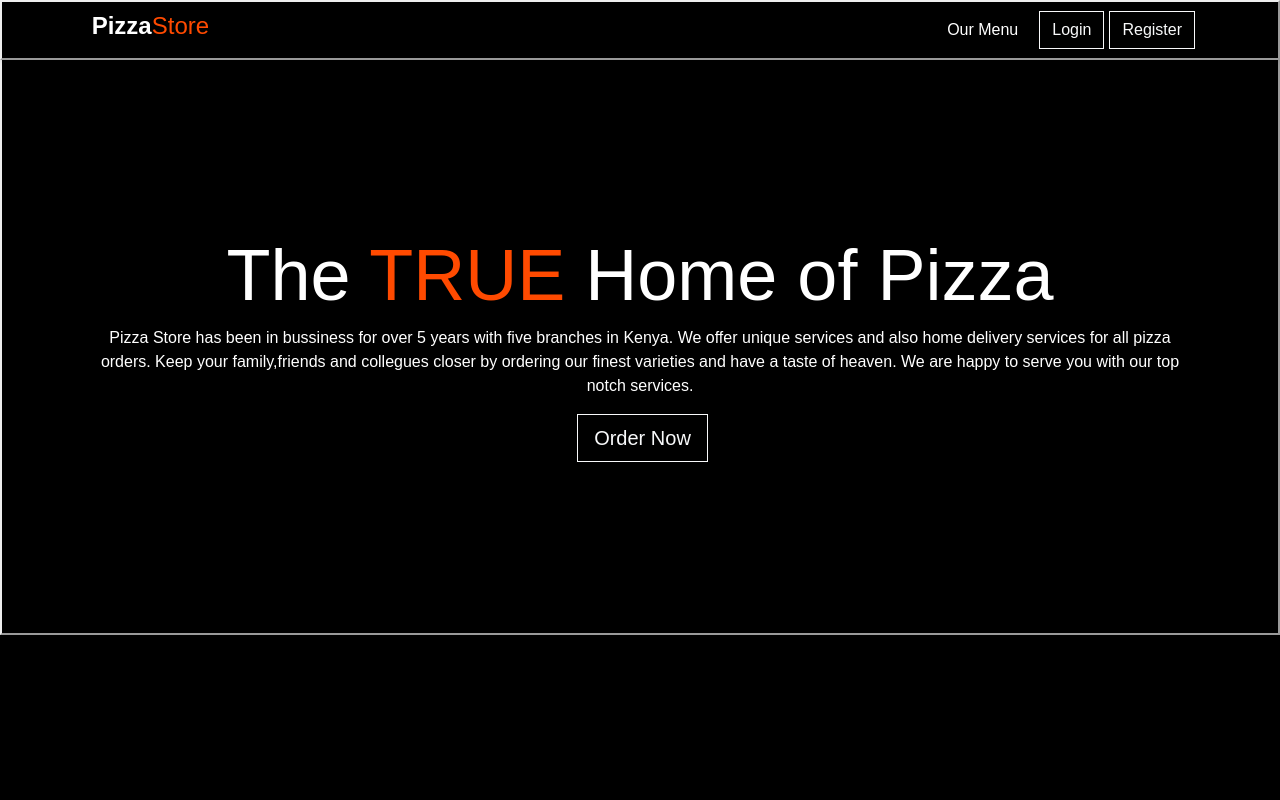
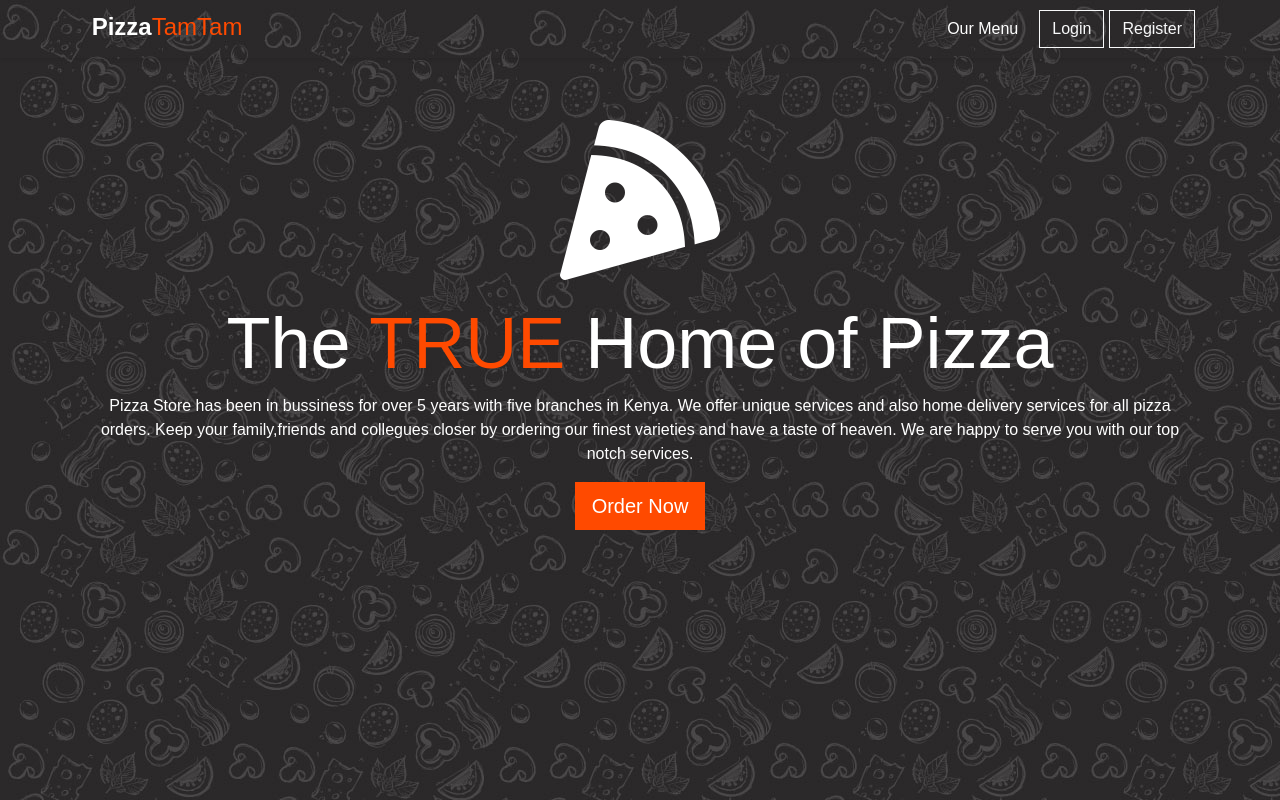
Before and after one commit to steve-njuguna-k/Flask-Pizza-Store, a Flask app: page / in a window 1280 px wide. Run offline with Flask 2, Linux system fonts and the light colour scheme; some libraries are stand-ins or nearby versions; some web fonts are replaced.

Commit message:
Adjusted project styling

```diff
--- a/app/static/assets/css/style.css
+++ b/app/static/assets/css/style.css
@@ -1,13 +1,8 @@
 body{
-    background-color: black;
     color: #fff;
     text-align: center;
     font-family: "Croissant One", Arial, sans-serif;
-}
-
-.body{
-    min-height: 635px;
-    border: 2px outset;
+    background-image: url(../img/bg.jpg);
 }
 
 a{
@@ -17,16 +12,11 @@ a{
 
 a:hover{
     text-decoration: none;
-    color: #ff4a00;
+    color: #fff;
 }
 
 h4{
     color: #fff;
-}
-
-.navbar{
-    background-color: #000;
-    border: 2px outset;
 }
 
 .signup-form {
@@ -35,15 +25,14 @@ h4{
 }
 
 .signup-form form {
-	color: #000 ;
+	color: #fff ;
 	border-radius: 0px;
 	margin-bottom: 5px;
-	background: #fff;
-	box-shadow: 0px 2px 2px rgba(0, 0, 0, 0.3);
+	background: #333;
 	padding: 30px;
 }
 .signup-form h1  {
-	color: #000;
+	color: #fff;
 	font-weight: bold;
 	margin-top: 0;
 }
@@ -57,7 +46,7 @@ h4{
 }
 
 .signup-form .form-control {
-	border-radius: 20px;
+	border-radius: 7px;
 }
 
 .signup-form .row div:first-child {
@@ -75,7 +64,7 @@ h4{
 	border: none;
 	min-height: 50px;
     color: #fff;
-    border-radius: 30px;
+    border-radius: 7px;
 }
 
 .signup-form .btn:hover, .signup-form .btn:focus {
@@ -83,7 +72,7 @@ h4{
 	outline: none;
 	min-height: 50px;
     color: #fff;
-    border-radius: 30px;
+    border-radius: 7px;
 }
 
 .signup-form a {
@@ -118,12 +107,15 @@ h4{
 }
 
 .btn{
-    margin-left: 5px;
     border-radius: 0px;
 }
 
+.btn-outline-light{
+    margin-left: 5px;
+}
+
 .landing{
-    margin-top: 230px;
+    margin-top: 120px;
 }
 
 .landing-text{
@@ -137,3 +129,40 @@ h4{
 .page-title{
     margin-top: 80px;
 }
+
+.pg-title{
+    margin-bottom: 50px;
+}
+
+.btn-orange{
+    background-color: #ff4a00;
+    color: #fff;
+}
+
+.btn-orange:hover{
+    background-color: #ff4a00;
+    color: #fff;
+}
+
+.logo{
+    margin-top: 5px;
+}
+
+.navbar-toggler {
+    padding: 0.25rem 0.75rem;
+    font-size: 1.25rem;
+    line-height: 1;
+    background-color: #000;
+    border: 1px solid #fff;
+    border-radius: 0.25rem;
+}
+
+.navbar-toggler-icon {
+    background-color: #fff;
+    display: inline-block;
+    width: 1.5em;
+    height: 1.5em;
+    vertical-align: middle;
+    content: "";
+    background: 50%/100% 100% no-repeat;
+}
--- a/app/templates/Index.html
+++ b/app/templates/Index.html
@@ -7,7 +7,7 @@
             <nav class="navbar navbar-expand-lg fixed-top shadow-sm">
                 <div class="container">
                     <a href="{{ url_for('home') }}">
-                        <h4 class="logo"><span class="logo-colour"><i class="fad fa-pizza fa-lg"></i></span><b> Pizza</b><span class="logo-colour">Store</span></h4>
+                        <h4 class="logo"><span class="logo-colour"><i class="fad fa-pizza fa-lg"></i></span><b> Pizza</b><span class="logo-colour">TamTam</span></h4>
                     </a>
                     <button class="navbar-toggler" type="button" data-toggle="collapse" data-target="#navbarSupportedContent" aria-controls="navbarSupportedContent" aria-expanded="false" aria-label="Toggle navigation">
                         <span class="navbar-toggler-icon"></span>
@@ -18,10 +18,10 @@
                         </ul>
                             <a class="nav-link" href="{{ url_for('menu') }}">Our Menu</a>
                             <a href="{{ url_for('login') }}">
-                                <button class="btn btn-outline-light my-2 my-sm-0" type="submit">Login</button>
+                                <button class="btn btn-outline-light" type="submit">Login</button>
                             </a>
                             <a href="{{ url_for('register') }}">
-                                <button class="btn btn-outline-light my-2 my-sm-0" type="submit">Register</button>
+                                <button class="btn btn-outline-light" type="submit">Register</button>
                             </a>
                       </div>
                 </div>
@@ -32,6 +32,7 @@
 
     <div class="container landing">
         <div id = "about" class="text-center">
+            <i class="fas fa-pizza-slice fa-10x" style="margin-bottom: 20px;"></i>
             <h1 class="landing-text">The <span class="highlighted">TRUE</span> Home of Pizza</h1>
             <P>Pizza Store has been in bussiness for over 5 years with five branches in Kenya.
                We offer unique services and also home delivery services for all pizza orders.
@@ -39,7 +40,7 @@
                have a taste of heaven. We are happy to serve you with our top notch services.</P>
         </div>
 
-        <button class="btn btn-lg btn-outline-light">Order Now</button>
+        <button class="btn btn-lg btn-orange">Order Now</button>
     </div>
 
     {% endblock %}
--- a/app/templates/Login.html
+++ b/app/templates/Login.html
@@ -14,7 +14,7 @@
         {% endif %}
     {% endwith %}
 
-    <div class="signup-form">
+    <div class="signup-form shadow-lg">
         <form action="" method="POST">
             {{ form.csrf_token }}
             {% for field, errors in form.errors.items() %}
@@ -46,7 +46,7 @@
     {% block footer %}
 	<div class="container">
 		<div id="footer">
-			<p class="text-center text-md-center">© 2022 Pizza Store</p>
+			<p class="text-center text-md-center">© 2022 Pizza TamTam</p>
 		</div>
 	</div>
 	{% endblock %}
--- a/app/templates/Menu.html
+++ b/app/templates/Menu.html
@@ -28,7 +28,7 @@
     {% endblock %}
 
     <div class="container page-title">
-		<h1 class="text-center pitch-title"><b>The <span class="logo-colour">Menu</span></b></h1>
+		<h1 class="text-center pg-title"><b>The <span class="logo-colour">Menu</span></b></h1>
 		<div class="row">
             <div class="card mb-3" id="{{ name }}" style="max-width: 100vw; background-color: #333;">
                 <div class="row g-0">
--- a/app/templates/Register.html
+++ b/app/templates/Register.html
@@ -14,7 +14,7 @@
         {% endif %}
     {% endwith %}
 
-    <div class="signup-form">
+    <div class="signup-form shadow-lg">
         <form action="" method="POST">
             {{ form.csrf_token }}
             {% for field, errors in form.errors.items() %}
@@ -52,7 +52,7 @@
     {% block footer %}
 	<div class="container">
 		<div id="footer">
-			<p class="text-center text-md-center">© 2022 Pizza Store</p>
+			<p class="text-center text-md-center">© 2022 Pizza TamTam</p>
 		</div>
 	</div>
 	{% endblock %}
```
Also changed, not shown: app/static/assets/img/bg.jpg (added).
